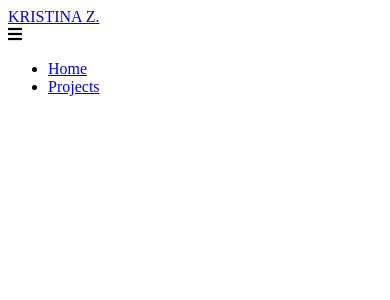
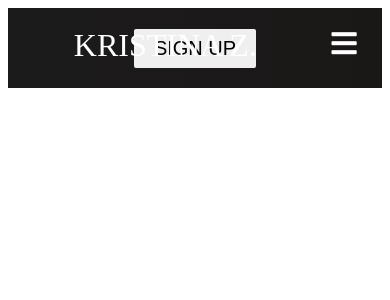
Before and after one commit to Kristy1max/react-portfolio, a React (Create React App) app: page /home in a window 390 px wide. Shown: the top 300 px of the page. Built offline with nearby package versions, Linux system fonts and the light colour scheme; the HTML template or start-up script is replaced by a standard one.

Commit message:
navbar+button added

```diff
--- a/src/components/Button.js
+++ b/src/components/Button.js
@@ -1,17 +1,32 @@
 import React from 'react';
 import './Button.scss';
-import {Link} from 'react-router-dom';
+import { Link } from 'react-router-dom';
 
 const STYLES = ['btn--primary', 'btn--outline'];
 
 const SIZES = ['btn--medium', 'btn--large'];
 
-export const Button = ({children, type, onClick, buttonStyle, buttonSize}) => {
+export const Button = ({
+  // eslint-disable-next-line react/prop-types
+  children,
+  type,
+  onClick,
+  buttonStyle,
+  buttonSize
+}) => {
   const checkButtonStyle = STYLES.includes(buttonStyle) ? buttonStyle : STYLES[0];
 
   const checkButtonSize = SIZES.includes(buttonSize) ? buttonSize : SIZES[0];
 
   return (
-    <Link />
-  )
+    <Link to='/' className='btn-mobile'>
+      <button
+      className={`btn ${checkButtonStyle} ${checkButtonSize}`}
+      onClick={onClick}
+      type={type}
+      >
+        {children}
+      </button>
+    </Link>
+  );
 };
--- a/src/components/Button.scss
+++ b/src/components/Button.scss
@@ -0,0 +1,42 @@
+:root {
+  --primary: #fff;
+}
+
+.btn {
+  padding: 8px 20px;
+  border-radius: 2px;
+  outline: none;
+  border: none;
+  cursor: pointer;
+}
+
+.btn--primary {
+  background-color: var(--primary);
+  color: #242424;
+  border: 1px solid var(--primary);
+}
+
+.brn-outline {
+  background-color: transparent;
+  color: var(--primary);
+  padding: 8px 20px;
+  border: 1px solid var(--primary);
+  transition: all 0.3s ease-out;
+}
+
+.btn--medium {
+  padding: 8px 20px;
+  font-size: 20px;
+}
+
+.btn--large{
+  padding: 20px 26px;
+  font-size: 20px;
+}
+
+.btn--medium:hover,
+.btn--large:hover {
+  background: var(--primary);
+  color: #242424;
+  transition: all 0.3s ease-out;
+}
--- a/src/components/Navbar.js
+++ b/src/components/Navbar.js
@@ -1,11 +1,24 @@
 import React, { useState } from 'react';
+import { Button } from './Button';
 import { Link } from 'react-router-dom';
+import './Navbar.scss';
 
 function Navbar() {
   const [click, setClick] = useState(false);
+  const [button, setButton] = useState(true);
 
   const handleClick = () => setClick(!click);
   const closeMobileMenu = () => setClick(false);
+
+  const showButton = () => {
+    if(window.innerWidth <= 960) {
+      setButton(false);
+    } else {
+      setButton(true);
+    }
+  };
+
+  window.addEventListener('resize', showButton);
 
   return (
     <>
@@ -30,6 +43,7 @@
               </Link>
             </li>
           </ul>
+          {button && <Button buttonStyle='btn--outline'>SIGN UP</Button>}
         </div>
       </nav>
     </>
--- a/src/components/Navbar.scss
+++ b/src/components/Navbar.scss
@@ -0,0 +1,158 @@
+.navbar {
+  background: linear-gradient(90deg, rgb(28, 27, 27) 0%, rgb(26, 23, 23) 100%);
+  height: 80px;
+  display: flex;
+  justify-content: center;
+  align-items: center;
+  font-size: 1.2rem;
+  position: sticky;
+  top: 0;
+  z-index: 999;
+}
+
+.navbar-container {
+  display: flex;
+  justify-content: center;
+  align-items: center;
+  height: 80px;
+  max-width: 1500px;
+}
+
+.navbar-logo {
+  color: #fff;
+  justify-self: start;
+  margin-left: 20px;
+  cursor: pointer;
+  text-decoration: none;
+  font-size: 2rem;
+  display: flex;
+  align-items: center;
+}
+
+.fa-typo3 {
+  margin-left: 0.5rem;
+  font-size: 1.8rem;
+}
+
+.nav-menu {
+  display: grid;
+  grid-template-columns: repeat(4, auto);
+  grid-gap: 10px;
+  list-style: none;
+  text-align: center;
+  width: 60vw;
+  justify-content: end;
+  margin-right: 2rem;
+}
+
+.nav-item {
+  height: 80px;
+}
+
+.nav-links {
+  color: #fff;
+  display: flex;
+  align-items: center;
+  text-decoration: none;
+  padding: 0.5rem 1rem;
+  height: 100%;
+}
+
+.nav-links:hover {
+  border-bottom: 4px solid #fff;
+  transition: all 0.2s ease-out;
+}
+
+.fa-bars {
+  color: #fff;
+}
+
+.nav-links-mobile {
+  display: none;
+}
+
+.menu-icon {
+  display: none;
+}
+
+@media screen and (max-width: 960px) {
+  .NavbarItems {
+    position: relative;
+  }
+
+  .nav-menu {
+    display: flex;
+    flex-direction: column;
+    width: 100%;
+    height: 90vh;
+    position: absolute;
+    top: 80px;
+    left: -100%;
+    opacity: 1;
+    transition: all 0.5s ease;
+  }
+
+  .nav-menu.active {
+    background: #242222;
+    left: 0;
+    opacity: 1;
+    transition: all 0.5s ease;
+    z-index: 1;
+  }
+
+  .nav-links {
+    text-align: center;
+    padding: 2rem;
+    width: 100%;
+    display: table;
+  }
+
+  .nav-links:hover {
+    background-color: #fff;
+    color: #242424;
+    border-radius: 0;
+  }
+
+  .navbar-logo {
+    position: absolute;
+    top: 0;
+    left: 0;
+    transform: translate(25%, 50%);
+  }
+
+  .menu-icon {
+    display: block;
+    position: absolute;
+    top: 0;
+    right: 0;
+    transform: translate(-100%, 60%);
+    font-size: 1.8rem;
+    cursor: pointer;
+  }
+
+  .fa-times {
+    color: #fff;
+    font-size: 2rem;
+  }
+
+  .nav-links-mobile {
+    display: block;
+    text-align: center;
+    margin: 2rem auto;
+    border-radius: 4px;
+    width: 80%;
+    text-decoration: none;
+    font-size: 1.5rem;
+    background-color: transparent;
+    color: #fff;
+    padding: 14px 20px;
+    border: 1px solid #fff;
+    transition: all 0.3s ease-out;
+  }
+
+  .nav-links-mobile:hover {
+    background: #fff;
+    color: #242424;
+    transition: 250ms;
+  }
+}
```
